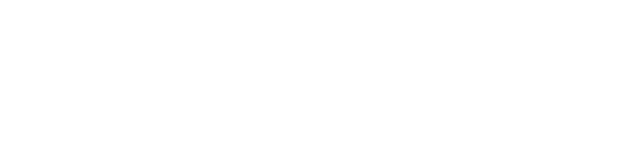
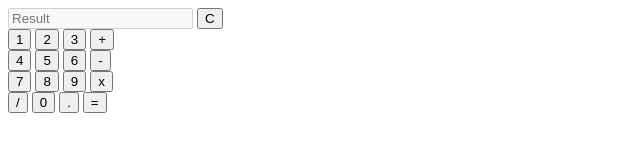
Before and after one commit to hussainshamim16/UI-UX-Calculator, a plain HTML site: page index.html in a window 1280 px wide. Shown: the whole page, without its empty margins (0-640 px from the left). Drawn offline with Linux system fonts and the light colour scheme.

Commit message:
Update index.html

```diff
--- a/index.html
+++ b/index.html
@@ -7,6 +7,39 @@
     <link rel="stylesheet" href="./style.css">
 </head>
 <body>
+    <!-- buttons -->
+    <div class="buttons">
+        <div class="first-row">
+            <input type="text" name="result" id="result" placeholder="Result" disabled />
+            <input type="button" value="C" onclick="clearValue(result.value)" id="clear-button" />
+          </div>
+          <div class="second-row">
+            <input type="button" value="1" onclick="liveScreen(1)" />
+            <input type="button" value="2" onclick="liveScreen(2)" />
+            <input type="button" value="3" onclick="liveScreen(3)" />
+            <input type="button" value="+" onclick="liveScreen('+')" />
+          </div>
+          <div class="third-row">
+            <input type="button" value="4" onclick=" liveScreen(4)" />
+            <input type="button" value="5" onclick=" liveScreen(5)" />
+            <input type="button" value="6" onclick=" liveScreen(6)" />
+            <input type="button" value="-" onclick="liveScreen('-')" />
+          </div>
+          <div class="fourth-row">
+            <input type="button" value="7" onclick="liveScreen(7)" />
+            <input type="button" value="8" onclick="liveScreen(8)" />
+            <input type="button" value="9" onclick=" liveScreen(9)" />
+            <input type="button" value="x" onclick="liveScreen('*')" />
+          </div>
+          <div class="fifth-row">
+            <input type="button" value="/" onclick="liveScreen('/')" />
+            <input type="button" value="0" onclick="liveScreen(0)" />
+            <input type="button" value="." onclick="liveScreen('.')" />
+            <input type="button" value="=" onclick="calculate(result.value)" />
+          </div>
+    </div>
+
+
     <script src="./app.js"></script>
 </body>
 </html>
```
